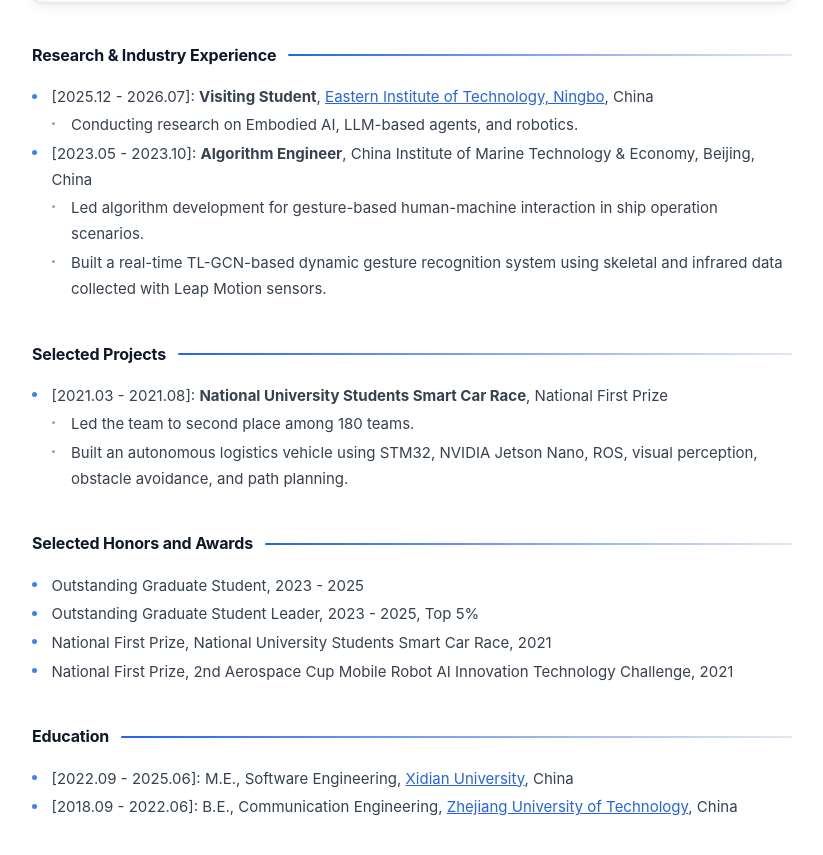
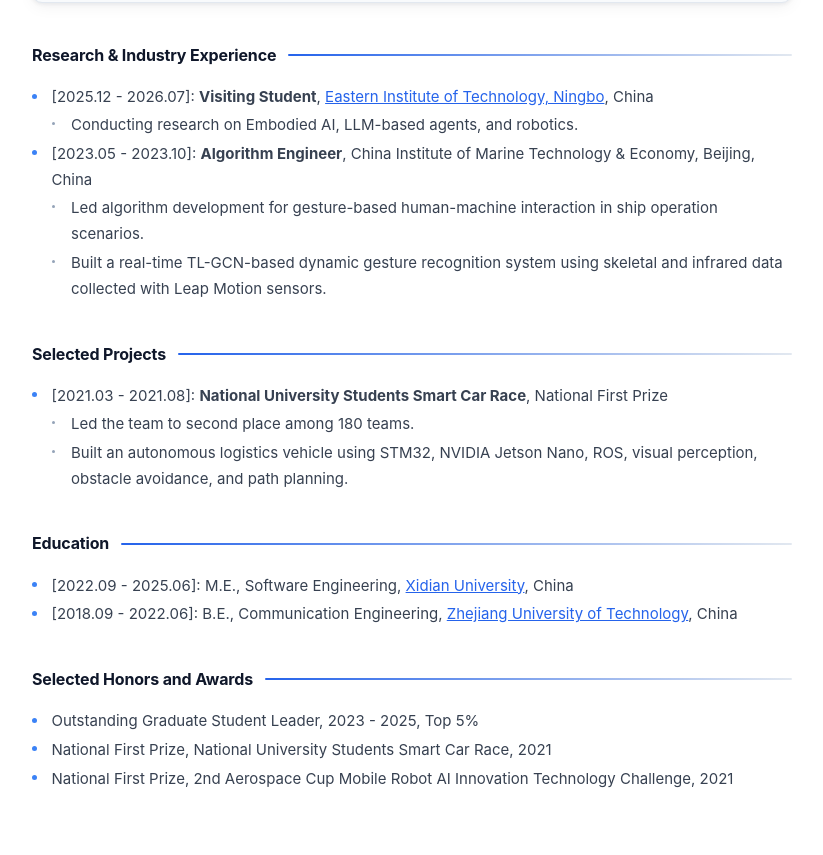
Before and after one commit to QiWang233/qiwang233.github.io, a Jekyll site: the page built from index.md, in a window 1280 px wide and 900 px high, scrolled down 1278 px. Shown: the top 855 px of the window, without its empty margins (388-1211 px from the left). Built offline with Jekyll 4.4.1, drawn with Linux system fonts in a browser that asks for light colours; our own code applies the rules of GitHub Pages for plain Markdown files.

```diff
--- a/index.md
+++ b/index.md
@@ -31,16 +31,15 @@ My research journey began with event-based vision and multimodal perception, exp
   - Led the team to second place among 180 teams.
   - Built an autonomous logistics vehicle using STM32, NVIDIA Jetson Nano, ROS, visual perception, obstacle avoidance, and path planning.
 
-## Selected Honors and Awards
-
-- Outstanding Graduate Student, 2023 - 2025
-- Outstanding Graduate Student Leader, 2023 - 2025, Top 5%
-- National First Prize, National University Students Smart Car Race, 2021
-- National First Prize, 2nd Aerospace Cup Mobile Robot AI Innovation Technology Challenge, 2021
-
 ## Education
 
 - \[2022.09 - 2025.06\]: M.E., Software Engineering, <a href="https://www.xidian.edu.cn/">Xidian University</a>, China
 - \[2018.09 - 2022.06\]: B.E., Communication Engineering, <a href="https://www.zjut.edu.cn/">Zhejiang University of Technology</a>, China
 
+## Selected Honors and Awards
+
+- Outstanding Graduate Student Leader, 2023 - 2025, Top 5%
+- National First Prize, National University Students Smart Car Race, 2021
+- National First Prize, 2nd Aerospace Cup Mobile Robot AI Innovation Technology Challenge, 2021
+
 {% include visitors.md %}
```
